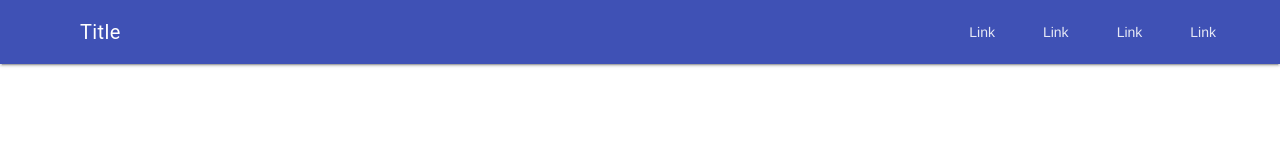
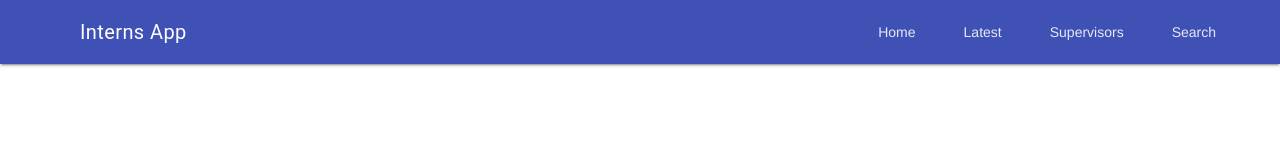
Before and after one commit to cloudnativedev/internsapp, a plain HTML site: page public/index.html in a window 1280 px wide. Drawn offline with nearby package versions, Linux system fonts and the light colour scheme; some packages are replaced by stand-ins of ours.

Commit message:
added menu items and title for layout

```diff
--- a/public/index.html
+++ b/public/index.html
@@ -25,25 +25,25 @@
   <header class="mdl-layout__header">
     <div class="mdl-layout__header-row">
       <!-- Title -->
-      <span class="mdl-layout-title">Title</span>
+      <span class="mdl-layout-title">Interns App</span>
       <!-- Add spacer, to align navigation to the right -->
       <div class="mdl-layout-spacer"></div>
       <!-- Navigation. We hide it in small screens. -->
       <nav class="mdl-navigation mdl-layout--large-screen-only">
-        <a class="mdl-navigation__link" href="">Link</a>
-        <a class="mdl-navigation__link" href="">Link</a>
-        <a class="mdl-navigation__link" href="">Link</a>
-        <a class="mdl-navigation__link" href="">Link</a>
+        <a class="mdl-navigation__link" href="index.html">Home</a>
+        <a class="mdl-navigation__link" href="latest.html">Latest</a>
+        <a class="mdl-navigation__link" href="supervisors.html">Supervisors</a>
+        <a class="mdl-navigation__link" href="search.html">Search</a>
       </nav>
     </div>
   </header>
   <div class="mdl-layout__drawer">
-    <span class="mdl-layout-title">Title</span>
+    <span class="mdl-layout-title">Interns App</span>
     <nav class="mdl-navigation">
-      <a class="mdl-navigation__link" href="">Link</a>
-      <a class="mdl-navigation__link" href="">Link</a>
-      <a class="mdl-navigation__link" href="">Link</a>
-      <a class="mdl-navigation__link" href="">Link</a>
+      <a class="mdl-navigation__link" href="index.html">Home</a>
+      <a class="mdl-navigation__link" href="latest.html">Latest</a>
+      <a class="mdl-navigation__link" href="supervisors.html">Supervisors</a>
+      <a class="mdl-navigation__link" href="search.html">Search</a>
     </nav>
   </div>
   <main class="mdl-layout__content">
```
